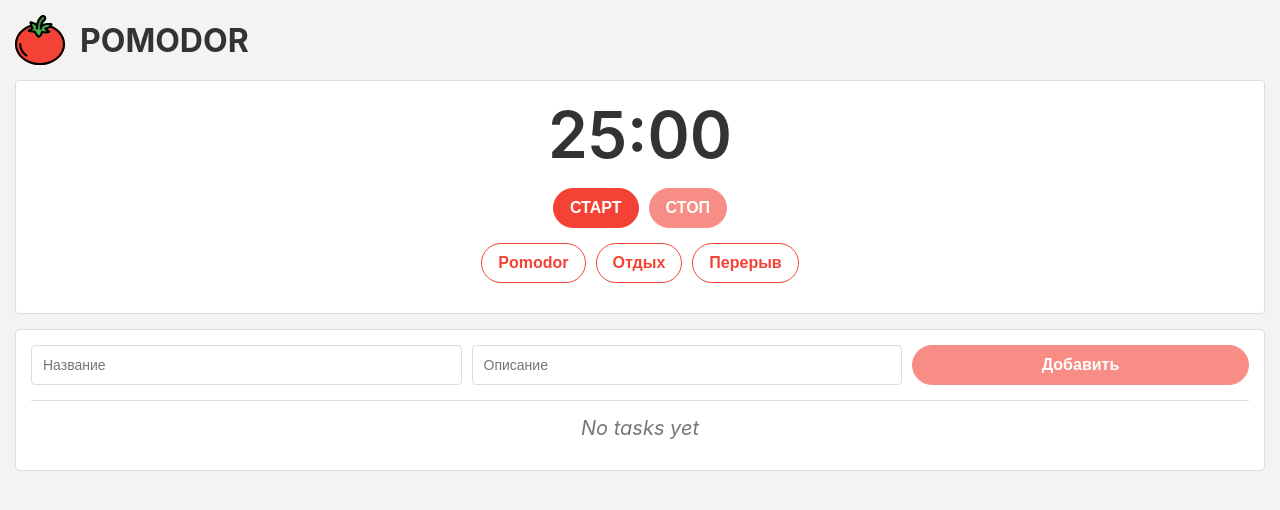
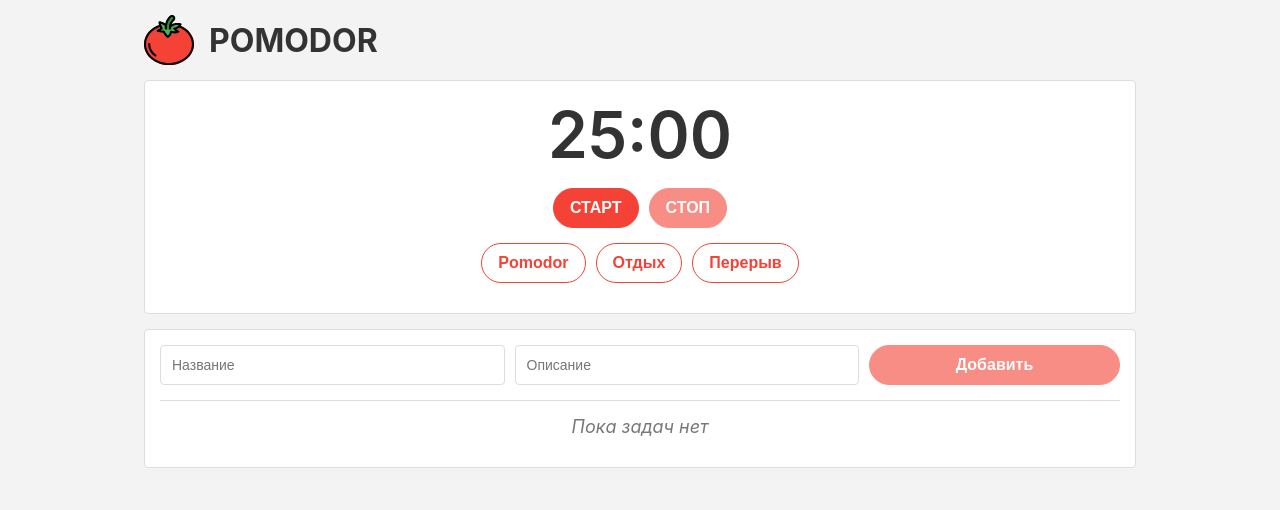
Before and after one commit to BarrBozzO/pomodor, a React (Create React App) app: page / in a window 1280 px wide. Shown: the top 510 px of the page. Built offline with nearby package versions, Linux system fonts and the light colour scheme.

Commit message:
Feat-UI: add task animations and change styles

```diff
--- a/package.json
+++ b/package.json
@@ -10,6 +10,7 @@
     "react-redux": "^7.0.2",
     "react-router-dom": "^5.0.0",
     "react-scripts": "2.1.8",
+    "react-transition-group": "^4.0.1",
     "redux": "^4.0.1",
     "redux-logger": "^3.0.6",
     "redux-thunk": "^2.3.0",
--- a/src/components/App.js
+++ b/src/components/App.js
@@ -24,6 +24,7 @@ const GlobalStyle = createGlobalStyle`
   * {
     box-sizing: border-box;
   }
+  textarea, select, input, button { outline: none; }
 `;
 
 class App extends Component {
@@ -45,4 +46,7 @@ class App extends Component {
   }
 }
 
-export default connect(null, {initPomodor})(App);
+export default connect(
+  null,
+  { initPomodor }
+)(App);
--- a/src/components/Main.js
+++ b/src/components/Main.js
@@ -1,16 +1,23 @@
 import React from "react";
+import styled from "styled-components";
 
 import Header from "./Header";
 import TaskContainer from "./task/TaskContainer";
 import PomodorContainer from "./pomodor/PomodorContainer";
 
+const StyledMain = styled.div`
+  width: 100%;
+  max-width: 992px;
+  margin: 0 auto;
+`;
+
 function Main() {
   return (
-    <div>
+    <StyledMain>
       <Header />
       <PomodorContainer />
       <TaskContainer />
-    </div>
+    </StyledMain>
   );
 }
 
--- a/src/components/common/Button.js
+++ b/src/components/common/Button.js
@@ -7,9 +7,9 @@ const StyledButton = styled.button`
   border: 1px solid #f44336;
   border-radius: 20px;
   background: ${({ primary }) => (primary ? "#f44336" : "#ffffff")};
-  font-size: 16px;
+  font-size: ${({ small }) => (small ? "14px" : "16px")};
   line-height: normal;
-  padding: 10px 16px;
+  padding: ${({ small }) => (small ? "8px 14px" : "10px 16px")};
   margin: 0;
   color: ${({ primary }) => (primary ? "#ffffff" : "#f44336")};
   cursor: pointer;
@@ -34,6 +34,8 @@ function Button(props) {
       onClick={props.handleClick}
       disabled={props.disabled}
       primary={props.primary}
+      small={props.small}
+      className={props.className}
     >
       {props.value}
     </StyledButton>
@@ -42,15 +44,18 @@ function Button(props) {
 
 Button.propTypes = {
   handleClick: PropTypes.func,
-  value: PropTypes.string.isRequired,
+  value: PropTypes.oneOfType([PropTypes.string, PropTypes.element]),
   disabled: PropTypes.bool,
   primary: PropTypes.bool,
-  type: PropTypes.string
+  small: PropTypes.bool,
+  type: PropTypes.string,
+  className: PropTypes.string
 };
 
 Button.defaultProps = {
   disabled: false,
   primary: false,
+  small: false,
   type: "button"
 };
 
--- a/src/components/task/Task.js
+++ b/src/components/task/Task.js
@@ -1,7 +1,9 @@
 import React from "react";
 import PropTypes from "prop-types";
 import styled from "styled-components";
+
 import CheckBox from "../common/CheckBox";
+import Button from "../common/Button";
 
 const TaskCard = styled.div`
   width: 100%;
@@ -10,23 +12,103 @@ const TaskCard = styled.div`
   align-items: center;
   padding: 15px 0;
   margin: 0;
+  border-bottom: 1px solid #eee;
+
+  @media (max-width: 992px) {
+    flex-wrap: wrap;
+    position: relative;
+  }
 `;
 
 const TaskCardField = styled.div`
-  flex: 1 0 0;
+  flex: ${({ flex }) => (flex ? flex : "1 0 0")};
   align-self: center;
-  text-align: center;
+  text-align: left;
   overflow: hidden;
   text-overflow: ellipsis;
-  position: relative;
+
+  ${({ taskName, taskDesc, taskCompleted }) => {
+    if (taskName) {
+      return `
+        font-weight: 600;
+        padding-bottom: 8px;
+      `;
+    } else if (taskDesc) {
+      return `
+        padding-bottom: 8px;
+      `;
+    } else if (taskCompleted) {
+      return `
+        & {
+          span {
+            display: none;
+            vertical-align: middle;
+            margin-right: 8px;
+            color: #999;
+          }
+
+          @media (max-width: 992px) {
+            span {
+              display: inline-block;
+            }
+          }
+        }
+      `;
+    }
+  }}
+
+  @media (max-width: 992px) {
+    flex: 0 0 100%;
+    text-align: left;
+    padding-right: 40px;
+  }
+`;
+
+const RemoveTaskButton = styled(Button)`
+  @media (max-width: 992px) {
+    position: absolute;
+    top: 16px;
+    right: 0;
+    border: none;
+    padding: 2px 8px;
+  }
+`;
+
+const RemoveTaskButtonValue = styled.span`
+  display: inline-block;
+
+  & {
+    i {
+      display: none;
+      font-style: normal;
+      font-size: 26px;
+      line-height: 1;
+    }
+  }
+
+  @media (max-width: 992px) {
+    & {
+      i {
+        display: inline-block;
+      }
+      span {
+        display: none;
+      }
+    }
+  }
 `;
 
 function Task(props) {
   return (
     <TaskCard>
-      <TaskCardField>{props.label}</TaskCardField>
-      <TaskCardField>{props.description}</TaskCardField>
-      <TaskCardField>
+      <TaskCardField taskName={true} flex={"0 0 30%"}>
+        {props.label}
+      </TaskCardField>
+      <TaskCardField taskDesc={true} flex={"0 0 40%"}>
+        {props.description}
+      </TaskCardField>
+      <TaskCardField taskCompleted={true}>
+        <span>Готово?:</span>
         <CheckBox
           name="completed"
           id={props.id}
@@ -35,7 +117,17 @@ function Task(props) {
         />
       </TaskCardField>
       <TaskCardField>
-        <button onClick={props.handleRemove}>remove</button>
+        <RemoveTaskButton
+          value={
+            <RemoveTaskButtonValue>
+              <i>&times;</i>
+              <span>удалить</span>
+            </RemoveTaskButtonValue>
+          }
+          primary={false}
+          small={true}
+          handleClick={props.handleRemove}
+        />
       </TaskCardField>
     </TaskCard>
   );
--- a/src/components/task/TaskList.js
+++ b/src/components/task/TaskList.js
@@ -1,8 +1,11 @@
 import React from "react";
 import PropTypes from "prop-types";
 import styled from "styled-components";
+import { TransitionGroup, CSSTransition } from "react-transition-group";
 
 import Task from "./Task";
+
+const transitionDuration = 250;
 
 const Container = styled.div`
   width: 100%;
@@ -10,27 +13,110 @@ const Container = styled.div`
   background-color: #fff;
   border-top: 1px solid #ddd;
   margin-top: 15px;
+
+  & .tasks-empty-enter,
+  & .tasks-empty-appear,
+  & .tasks-enter,
+  & .tasks-appear {
+    opacity: 0;
+  }
+  & .tasks-empty-enter-active,
+  & .tasks-empty-appear-active,
+  & .tasks-enter-active,
+  & .tasks-appear-active {
+    opacity: 1;
+    transition: opacity ${transitionDuration}ms;
+  }
+  & .tasks-exit {
+    opacity: 1;
+  }
+  & .tasks-exit-active {
+    opacity: 0;
+    transition: opacity ${transitionDuration}ms;
+  }
+
+  & .tasks__list-item-enter {
+    opacity: 0.01;
+  }
+
+  & .tasks__list-item-enter-active {
+    opacity: 1;
+    transition: opacity ${transitionDuration}ms ease-in;
+  }
+
+  & .tasks__list-item-exit {
+    opacity: 1;
+  }
+
+  & .tasks__list-item-exit-active {
+    opacity: 0.01;
+    transition: opacity ${transitionDuration}ms ease-in;
+  }
 `;
 
 const NoTasksText = styled.div`
   text-align: center;
   font-style: italic;
-  font-size: 20px;
+  font-size: 18px;
   color: #777;
   padding: 15px;
   margin: 0;
 `;
 
+const TasksHeader = styled.div`
+  width: 100%;
+  display: flex;
+  justify-content; center;
+  align-items: center;
+  padding: 15px 0;
+  margin: 0;
+  border-bottom: 1px solid #eee;
+
+  @media (max-width: 992px) {
+    display: none;
+  }
+
+  & > div {
+    flex: 1 0 0;
+    align-self: center;
+    text-align: left;
+    overflow: hidden;
+    text-overflow: ellipsis;
+    position: relative;
+    text-transform: uppercase;
+    color: #aaa;
+  }
+`;
+
 function TaskList(props) {
   const tasksKeys = Object.keys(props.tasks);
-  return (
-    <Container>
-      {tasksKeys.length > 0 ? (
-        tasksKeys.map(id => {
+  let tasksListContent = null,
+    emptyTasksList = !tasksKeys.length;
+
+  tasksListContent = (
+    <CSSTransition
+      in={!emptyTasksList}
+      timeout={transitionDuration}
+      unmountOnExit
+      classNames="tasks"
+    >
+      <div>
+        <TasksHeader>
+          <div style={{ flex: "30% 0 0" }}>Название</div>
+          <div style={{ flex: "40% 0 0" }}>Описание</div>
+          <div>Статус</div>
+          <div />
+        </TasksHeader>
+        <TransitionGroup className={"tasks__list"}>
+          {tasksKeys.map(id => {
             const { label, description, completed } = props.tasks[id];
             return (
+              <CSSTransition
+                key={id}
+                timeout={transitionDuration}
+                classNames={"tasks__list-item"}
+              >
                 <Task
-              key={id}
                   id={id}
                   label={label}
                   description={description}
@@ -38,11 +124,18 @@ function TaskList(props) {
                   handleRemove={props.handleRemove.bind(null, id)}
                   handleToggle={props.handleToggle.bind(null, id)}
                 />
+              </CSSTransition>
             );
-        })
-      ) : (
-        <NoTasksText>{"No tasks yet"}</NoTasksText>
-      )}
+          })}
+        </TransitionGroup>
+      </div>
+    </CSSTransition>
+  );
+
+  return (
+    <Container>
+      {tasksListContent}
+      {emptyTasksList && <NoTasksText>{"Пока задач нет"}</NoTasksText>}
     </Container>
   );
 }
```
Also changed, not shown: 1 other file (tests, documents, lock files or other folders). Lines whose indentation alone changed are shown as unchanged.
